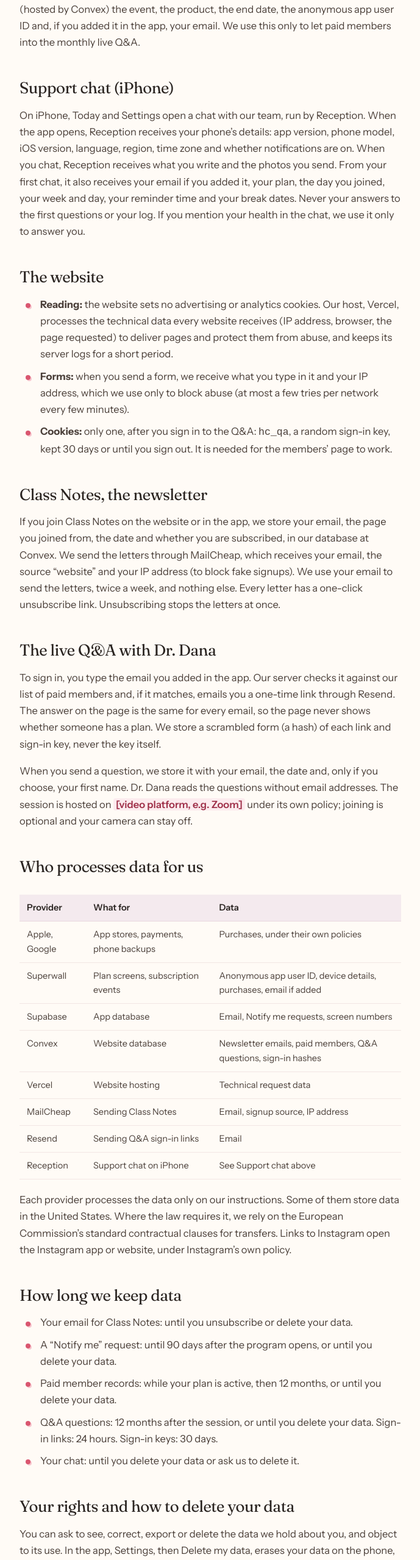
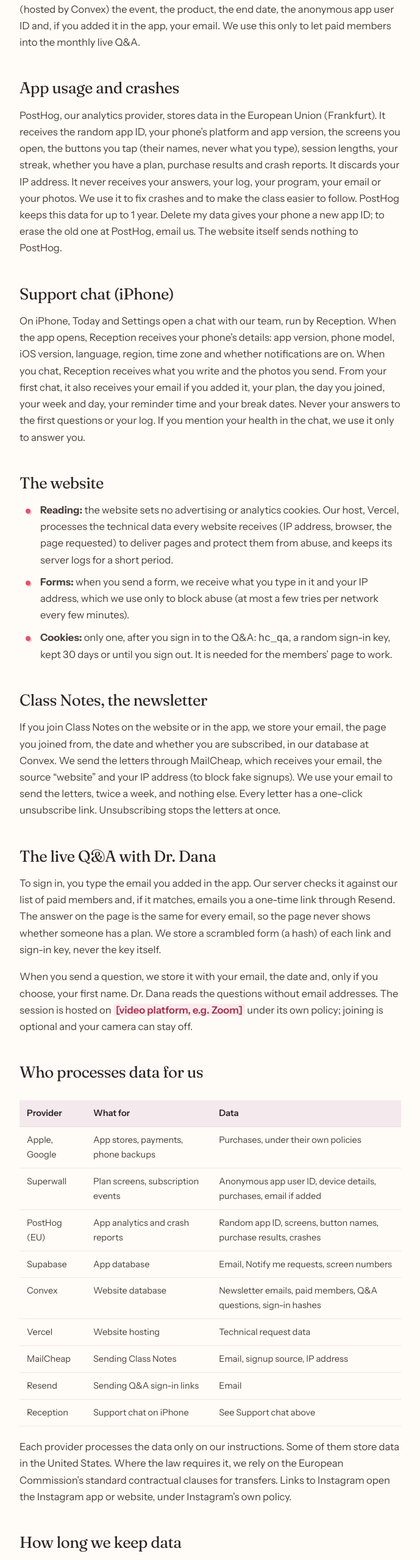
Before and after one commit to jlasne/healthclass-blog, a Next.js app: page /privacy in a window 1280 px wide. Shown: the part 2128-4686 px from the top of the page at 61% size, without its empty margins (295-984 px from the left). Built offline with nearby package versions, Linux system fonts and the light colour scheme.

Commit message:
Privacy: PostHog (EU) for the app's usage and crash data
Co-Authored-By: Claude Opus 5.5 <noreply@anthropic.com>
Claude-Session: https://claude.ai/code/session_01Dco1Nfsi39P36mQyZ4aAKQ

```diff
--- a/app/privacy/page.tsx
+++ b/app/privacy/page.tsx
@@ -66,6 +66,9 @@ export default function Page() {
           <p>Apple (App Store) or Google (Google Play) process your payment. We never see your card. Superwall, our subscription provider, shows the plan screen and tests versions of it. It receives an anonymous app user ID, your device type, language and app version, the plan screens you see and your purchases. It never receives your answers, your program or your log.</p>
           <p>When you buy, renew, cancel or end a plan, Superwall tells our website server (hosted by Convex) the event, the product, the end date, the anonymous app user ID and, if you added it in the app, your email. We use this only to let paid members into the monthly live Q&amp;A.</p>
 
+          <h2 id="analytics">App usage and crashes</h2>
+          <p>PostHog, our analytics provider, stores data in the European Union (Frankfurt). It receives the random app ID, your phone&rsquo;s platform and app version, the screens you open, the buttons you tap (their names, never what you type), session lengths, your streak, whether you have a plan, purchase results and crash reports. It discards your IP address. It never receives your answers, your log, your program, your email or your photos. We use it to fix crashes and to make the class easier to follow. PostHog keeps this data for up to 1 year. Delete my data gives your phone a new app ID; to erase the old one at PostHog, email us. The website itself sends nothing to PostHog.</p>
+
           <h2 id="chat">Support chat (iPhone)</h2>
           <p>On iPhone, Today and Settings open a chat with our team, run by Reception. When the app opens, Reception receives your phone&rsquo;s details: app version, phone model, iOS version, language, region, time zone and whether notifications are on. When you chat, Reception receives what you write and the photos you send. From your first chat, it also receives your email if you added it, your plan, the day you joined, your week and day, your reminder time and your break dates. Never your answers to the first questions or your log. If you mention your health in the chat, we use it only to answer you.</p>
 
@@ -90,6 +93,7 @@ export default function Page() {
               <tbody>
                 <tr><td>Apple, Google</td><td>App stores, payments, phone backups</td><td>Purchases, under their own policies</td></tr>
                 <tr><td>Superwall</td><td>Plan screens, subscription events</td><td>Anonymous app user ID, device details, purchases, email if added</td></tr>
+                <tr><td>PostHog (EU)</td><td>App analytics and crash reports</td><td>Random app ID, screens, button names, purchase results, crashes</td></tr>
                 <tr><td>Supabase</td><td>App database</td><td>Email, Notify me requests, screen numbers</td></tr>
                 <tr><td>Convex</td><td>Website database</td><td>Newsletter emails, paid members, Q&amp;A questions, sign-in hashes</td></tr>
                 <tr><td>Vercel</td><td>Website hosting</td><td>Technical request data</td></tr>
```
